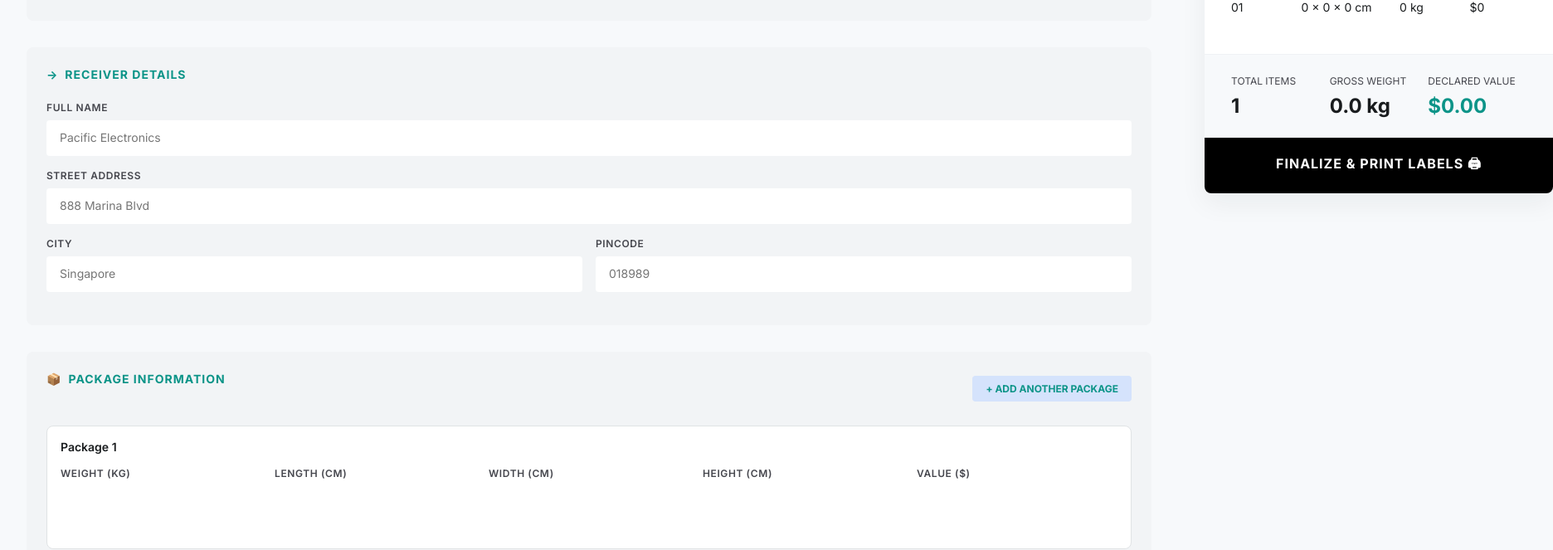
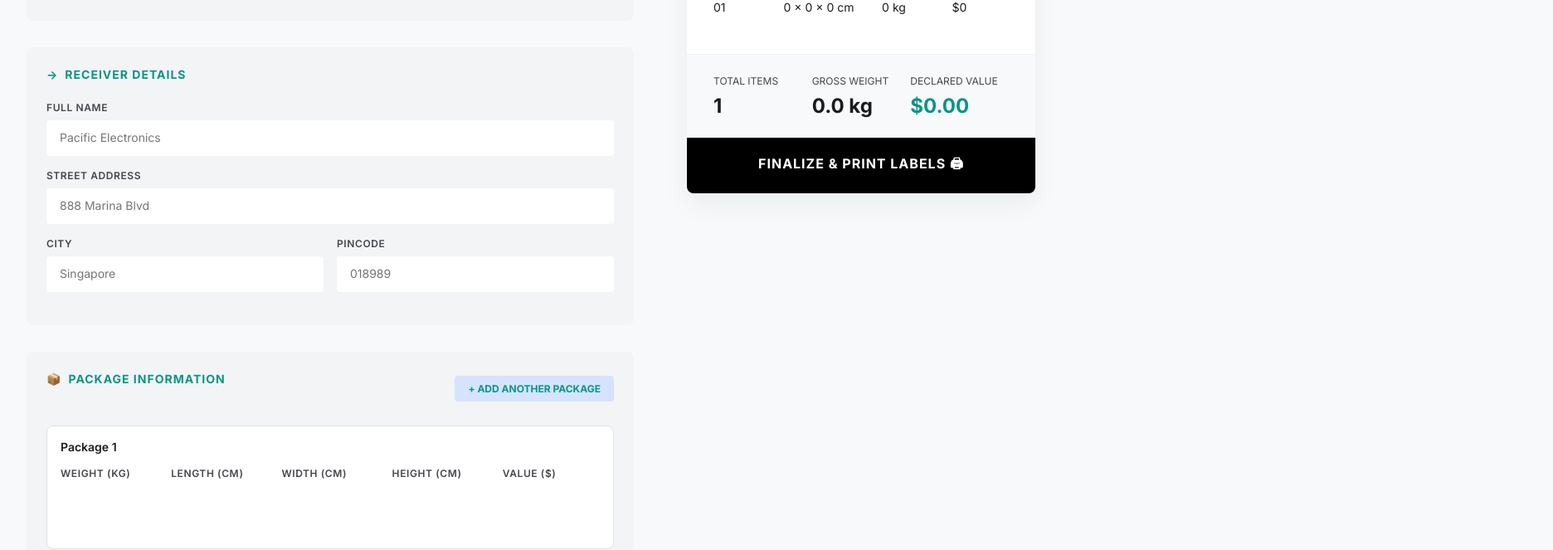
Before and after one commit to Shuryansh07/aaj-logistics-order-form, a React (Vite) app: page / in a window 1280 px wide. Shown: the part 473-1136 px from the top of the page at 83% size, 1872 px wide, since content can reach past the window. Built offline with nearby package versions, Linux system fonts and the light colour scheme.

Commit message:
fixed center page Ui layout

```diff
--- a/src/App.module.css
+++ b/src/App.module.css
@@ -1,10 +1,9 @@
 .layout {
   display: grid;
-  grid-template-columns: 1fr 420px;
+  grid-template-columns: minmax(500px, 850px) 420px;
   gap: 4rem;
-  max-width: 1300px;
-  margin: 4rem auto;
-  padding: 0 2rem;
+  justify-content: center;
+  padding: 4rem 2rem;
   align-items: start;
 }
 
--- a/src/components/OrderForm.module.css
+++ b/src/components/OrderForm.module.css
@@ -45,6 +45,8 @@
 
 .input {
   background-color: #ffffff;
+  width: 100%;
+  min-width: 0;
   padding: 0.75rem 1rem;
   border-radius: 4px;
   font-size: 0.875rem;
@@ -105,7 +107,7 @@
 
 .grid5Col {
   display: grid;
-  grid-template-columns: repeat(5, 1fr);
+  grid-template-columns: repeat(5, minmax(0, 1fr));
   gap: 1rem;
 }
 
```
